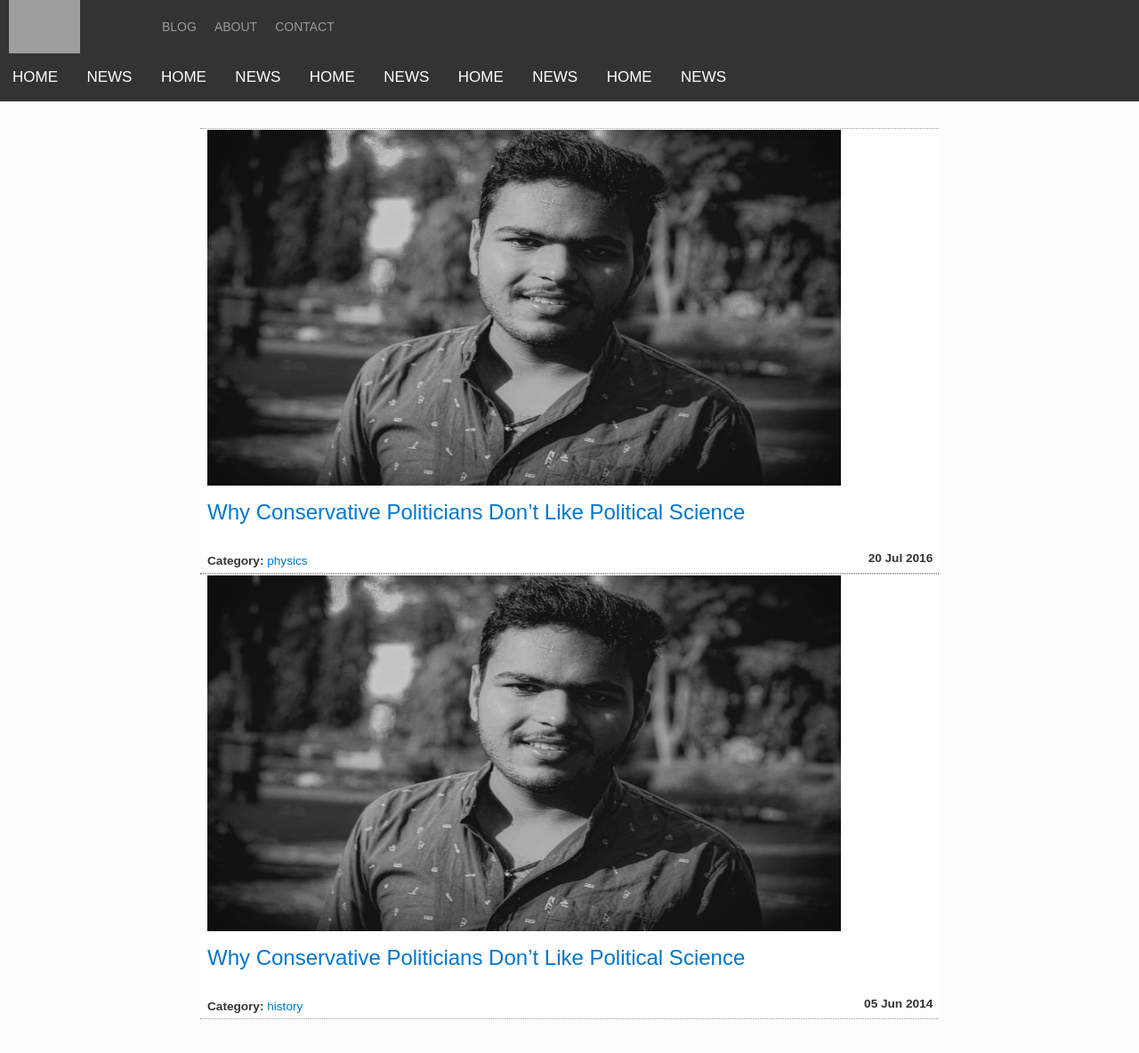
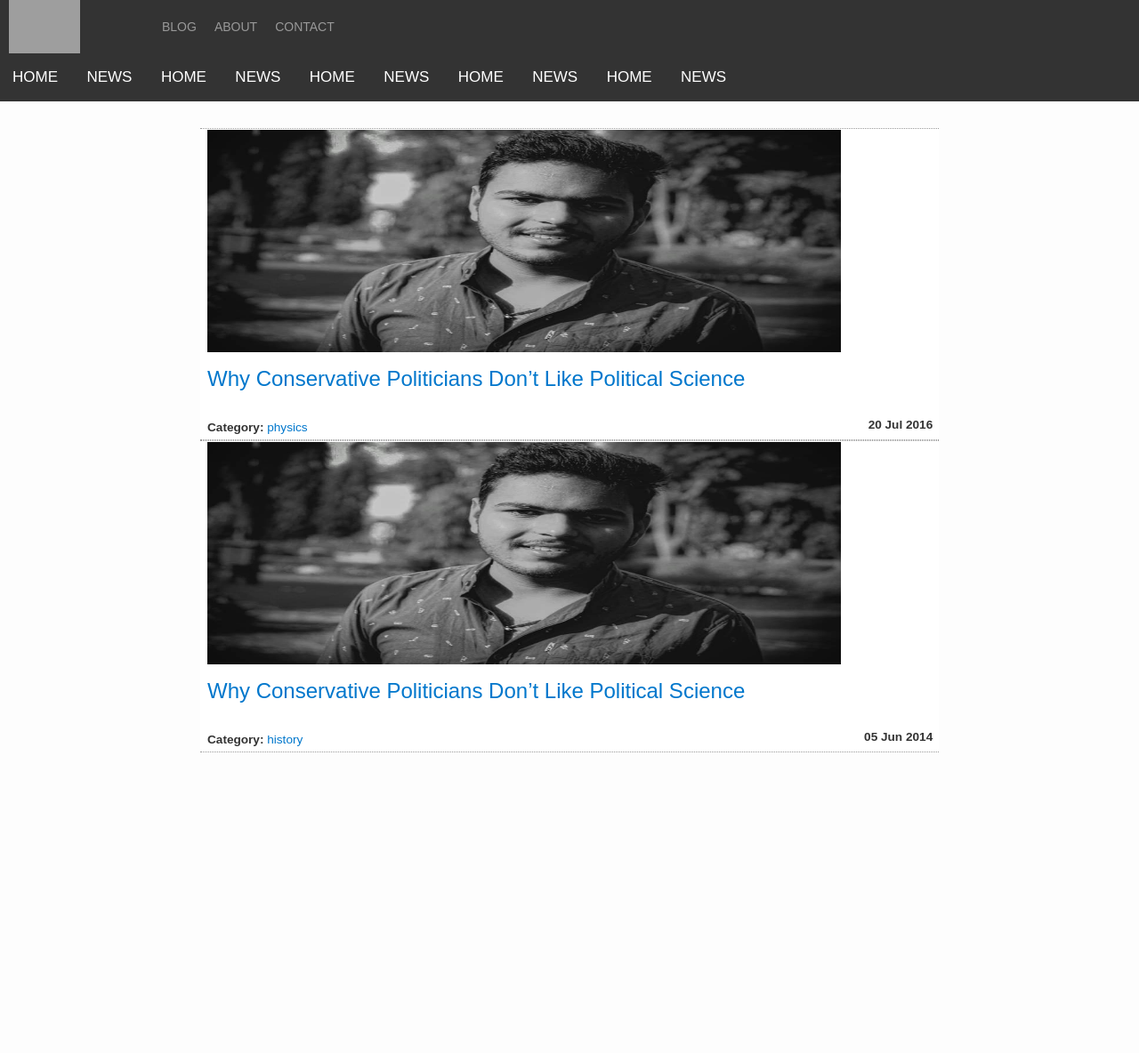
Before and after one commit to Indscience/indscience.github.io, a Jekyll site: the page built from index.html, in a window 1280 px wide and 1184 px high. Shown: the whole window at 89% size. Built offline with Jekyll 4.4.1, drawn with Linux system fonts in a browser that asks for light colours; nearby versions of some CDN libraries; some web fonts are replaced; grey boxes are pictures that could not be loaded.

Commit message:
Update index.html

```diff
--- a/index.html
+++ b/index.html
@@ -14,7 +14,7 @@ layout: default
 {% if post.image %}
 
 
-	<img class="img-post" src="images/{{post.image}}" width="712px" height="400px" "border-radius:3px">
+	<img class="img-post" src="images/{{post.image}}" width="712px" height="250px" "border-radius:3px">
 {% endif %}
 
 <h2><a href="{{ post.url }}" title="{{ post.title }}">{{ post.title }}</a></h2><br/>
```
